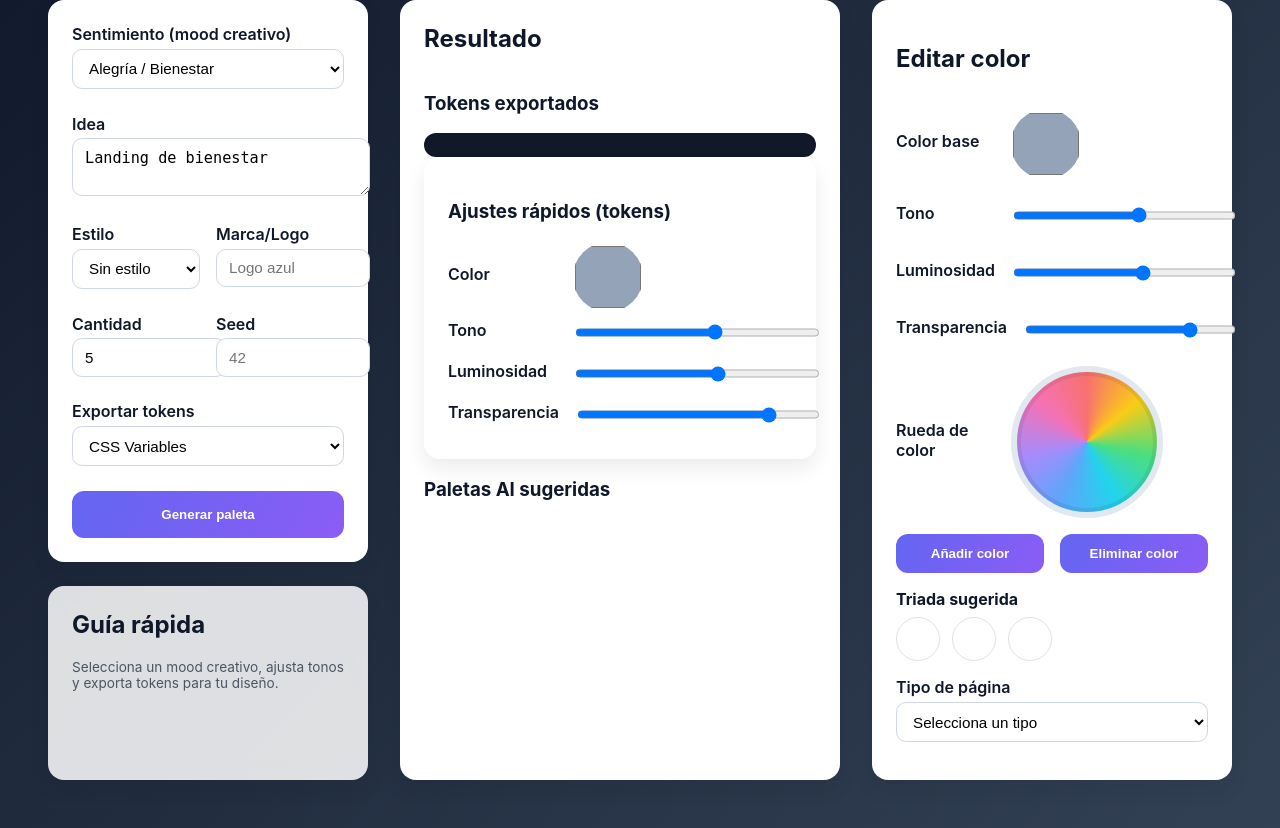
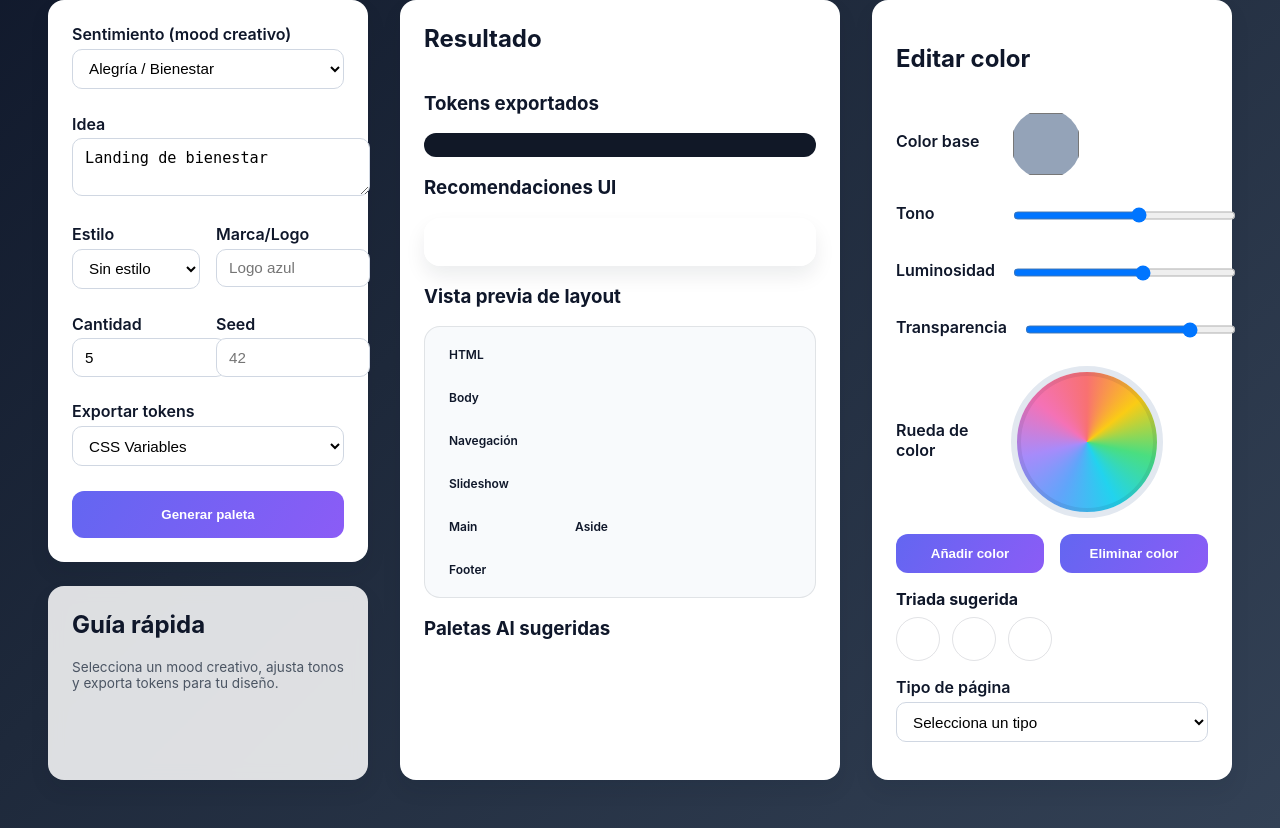
Before and after one commit to jotolmor/WebAgentPalletColors, a FastAPI app: page / in a window 1280 px wide. Shown: the part 154-982 px from the top of the page. Run offline with FastAPI, Linux system fonts and the light colour scheme.

Commit message:
WebPaletColorsLlmApp_1.1v

```diff
--- a/static/app.js
+++ b/static/app.js
@@ -15,13 +15,18 @@ const triadC = document.getElementById("triad-c");
 const pageType = document.getElementById("page-type");
 const pageRecommendation = document.getElementById("page-recommendation");
 const aiPalettes = document.getElementById("ai-palettes");
-const tokenColor = document.getElementById("token-color");
-const tokenHue = document.getElementById("token-hue");
-const tokenLightness = document.getElementById("token-lightness");
-const tokenAlpha = document.getElementById("token-alpha");
+const uiRecommendations = document.getElementById("ui-recommendations");
+const layoutHtml = document.getElementById("layout-html");
+const layoutBody = document.getElementById("layout-body");
+const layoutNav = document.getElementById("layout-nav");
+const layoutSlideshow = document.getElementById("layout-slideshow");
+const layoutMain = document.getElementById("layout-main");
+const layoutAside = document.getElementById("layout-aside");
+const layoutFooter = document.getElementById("layout-footer");
 
 let paletteState = [];
 let selectedIndex = 0;
+let baseHue = 210;
 
 const toPayload = () => ({
   sentiment: form.sentiment.value,
@@ -47,6 +52,7 @@ const renderPalette = (data) => {
   contrastText.textContent = `Contraste mínimo: ${data.contrast.min_ratio} — ${data.contrast.note}`;
 
   paletteState = data.palette.map((color) => ({ ...color }));
+  baseHue = paletteState[0]?.hue ?? baseHue;
   paletteState.forEach((color, index) => {
     const swatch = document.createElement("div");
     swatch.className = "swatch";
@@ -75,6 +81,7 @@ const renderPalette = (data) => {
     paletteContainer.appendChild(swatch);
   });
   syncControlsWithSelection();
+  renderRecommendations();
 };
 
 const renderAiPalettes = (data) => {
@@ -99,13 +106,51 @@ const renderAiPalettes = (data) => {
   });
 };
 
-const updateTokenPreview = () => {
-  const hex = tokenColor.value;
-  const hsl = hexToHsl(hex);
-  tokenHue.value = hsl.h;
-  tokenLightness.value = hsl.l;
-  tokensEl.style.background = hex;
-  tokensEl.style.color = getBestTextColor(hex);
+const renderRecommendations = () => {
+  if (!paletteState.length || !uiRecommendations) return;
+  const sorted = [...paletteState].sort((a, b) => a.lightness - b.lightness);
+  const darkest = sorted[0];
+  const lightest = sorted[sorted.length - 1];
+  const accent = sorted[Math.floor(sorted.length / 2)];
+  const hover = sorted[Math.max(0, sorted.length - 2)];
+  uiRecommendations.innerHTML = `
+    <p class="meta">Usa estas combinaciones para una UI coherente y creativa:</p>
+    <ul class="meta">
+      <li><strong>HTML fondo:</strong> ${lightest.formats.hex}</li>
+      <li><strong>Body fondo:</strong> ${sorted[sorted.length - 2].formats.hex}</li>
+      <li><strong>Encabezado:</strong> ${accent.formats.hex}</li>
+      <li><strong>Menú navegación:</strong> ${darkest.formats.hex}</li>
+      <li><strong>Botones:</strong> ${accent.formats.hex}</li>
+      <li><strong>Botones hover:</strong> ${hover.formats.hex}</li>
+      <li><strong>Footer:</strong> ${darkest.formats.hex}</li>
+    </ul>
+  `;
+  renderLayoutPreview({
+    html: lightest.formats.hex,
+    body: sorted[sorted.length - 2].formats.hex,
+    nav: darkest.formats.hex,
+    slideshow: accent.formats.hex,
+    main: accent.formats.hex,
+    aside: hover.formats.hex,
+    footer: darkest.formats.hex,
+  });
+};
+
+const setLayoutBlock = (element, hex) => {
+  if (!element) return;
+  element.style.background = hex;
+  element.style.color = getBestTextColor(hex);
+  element.textContent = `${element.dataset.label || element.textContent} ${hex}`;
+};
+
+const renderLayoutPreview = ({ html, body, nav, slideshow, main, aside, footer }) => {
+  setLayoutBlock(layoutHtml, html);
+  setLayoutBlock(layoutBody, body);
+  setLayoutBlock(layoutNav, nav);
+  setLayoutBlock(layoutSlideshow, slideshow);
+  setLayoutBlock(layoutMain, main);
+  setLayoutBlock(layoutAside, aside);
+  setLayoutBlock(layoutFooter, footer);
 };
 
 const hexToHsl = (hex) => {
@@ -269,7 +314,6 @@ form.addEventListener("submit", async (event) => {
     typeof tokens.content === "string"
       ? tokens.content
       : JSON.stringify(tokens.content, null, 2);
-  updateTokenPreview();
 });
 
 paletteContainer.addEventListener("click", (event) => {
@@ -281,7 +325,24 @@ paletteContainer.addEventListener("click", (event) => {
 });
 
 colorWheel.addEventListener("input", () => {
-  updateSelectedColor(colorWheel.value, alphaSlider.value);
+  const newHue = hexToHsl(colorWheel.value).h;
+  const delta = newHue - baseHue;
+  paletteState = paletteState.map((color) => {
+    const nextHue = (color.hue + delta + 360) % 360;
+    const nextHex = hslToHex(nextHue, color.saturation, color.lightness);
+    return {
+      ...color,
+      hue: nextHue,
+      formats: {
+        ...color.formats,
+        hex: nextHex.toUpperCase(),
+        rgb: `rgb(${hexToRgb(nextHex).join(", ")})`,
+        hsl: `hsl(${nextHue}, ${color.saturation}%, ${color.lightness}%)`,
+      },
+    };
+  });
+  baseHue = newHue;
+  renderPalette({ palette: paletteState, contrast: { min_ratio: "-", note: "Personalizado" } });
 });
 
 hueSlider.addEventListener("input", () => {
@@ -296,26 +357,6 @@ lightnessSlider.addEventListener("input", () => {
 
 alphaSlider.addEventListener("input", () => {
   updateSelectedColor(colorWheel.value, alphaSlider.value);
-});
-
-tokenColor.addEventListener("input", () => {
-  updateTokenPreview();
-});
-
-tokenHue.addEventListener("input", () => {
-  const hex = hslToHex(Number(tokenHue.value), 60, Number(tokenLightness.value));
-  tokenColor.value = hex;
-  updateTokenPreview();
-});
-
-tokenLightness.addEventListener("input", () => {
-  const hex = hslToHex(Number(tokenHue.value), 60, Number(tokenLightness.value));
-  tokenColor.value = hex;
-  updateTokenPreview();
-});
-
-tokenAlpha.addEventListener("input", () => {
-  tokensEl.style.opacity = tokenAlpha.value;
 });
 
 addColorButton.addEventListener("click", () => {
--- a/templates/index.html
+++ b/templates/index.html
@@ -144,6 +144,30 @@
         padding: 1.5rem;
         box-shadow: 0 10px 20px rgba(15, 23, 42, 0.08);
       }
+      .layout-preview {
+        display: grid;
+        gap: 0.75rem;
+        padding: 0.75rem;
+        border-radius: 16px;
+        background: #f8fafc;
+        border: 1px solid rgba(15, 23, 42, 0.1);
+      }
+      .layout-block {
+        border-radius: 10px;
+        padding: 0.5rem 0.75rem;
+        color: #0f172a;
+        font-size: 0.75rem;
+        font-weight: 600;
+      }
+      .layout-row {
+        display: grid;
+        grid-template-columns: 1fr 240px;
+        gap: 0.75rem;
+      }
+      .layout-column {
+        display: grid;
+        gap: 0.5rem;
+      }
       .control-row {
         display: grid;
         grid-template-columns: 1fr 2fr;
@@ -287,24 +311,23 @@
         <div class="palette" id="palette"></div>
         <h3>Tokens exportados</h3>
         <div class="tokens" id="tokens"></div>
-        <div class="panel subtitle">
-          <h3>Ajustes rápidos (tokens)</h3>
-          <div class="control-row">
-            <label for="token-color">Color</label>
-            <input id="token-color" class="color-wheel" type="color" value="#94A3B8" />
+        <h3>Recomendaciones UI</h3>
+        <div class="panel subtitle" id="ui-recommendations"></div>
+        <h3>Vista previa de layout</h3>
+        <div class="layout-preview" id="layout-preview">
+          <div class="layout-block" id="layout-html" data-label="HTML">HTML</div>
+          <div class="layout-block" id="layout-body" data-label="Body">Body</div>
+          <div class="layout-block" id="layout-nav" data-label="Navegación">Navegación</div>
+          <div class="layout-block" id="layout-slideshow" data-label="Slideshow">Slideshow</div>
+          <div class="layout-row">
+            <div class="layout-column">
+              <div class="layout-block" id="layout-main" data-label="Main">Main</div>
+            </div>
+            <div class="layout-column">
+              <div class="layout-block" id="layout-aside" data-label="Aside">Aside</div>
+            </div>
           </div>
-          <div class="control-row">
-            <label for="token-hue">Tono</label>
-            <input id="token-hue" class="slider" type="range" min="0" max="360" value="210" />
-          </div>
-          <div class="control-row">
-            <label for="token-lightness">Luminosidad</label>
-            <input id="token-lightness" class="slider" type="range" min="0" max="100" value="60" />
-          </div>
-          <div class="control-row">
-            <label for="token-alpha">Transparencia</label>
-            <input id="token-alpha" class="slider" type="range" min="0" max="1" step="0.01" value="0.85" />
-          </div>
+          <div class="layout-block" id="layout-footer" data-label="Footer">Footer</div>
         </div>
         <h3>Paletas AI sugeridas</h3>
         <div class="palette-grid" id="ai-palettes"></div>
```
Also changed, not shown: palette_core.py (+6 -6 lines), data/presets.json.
